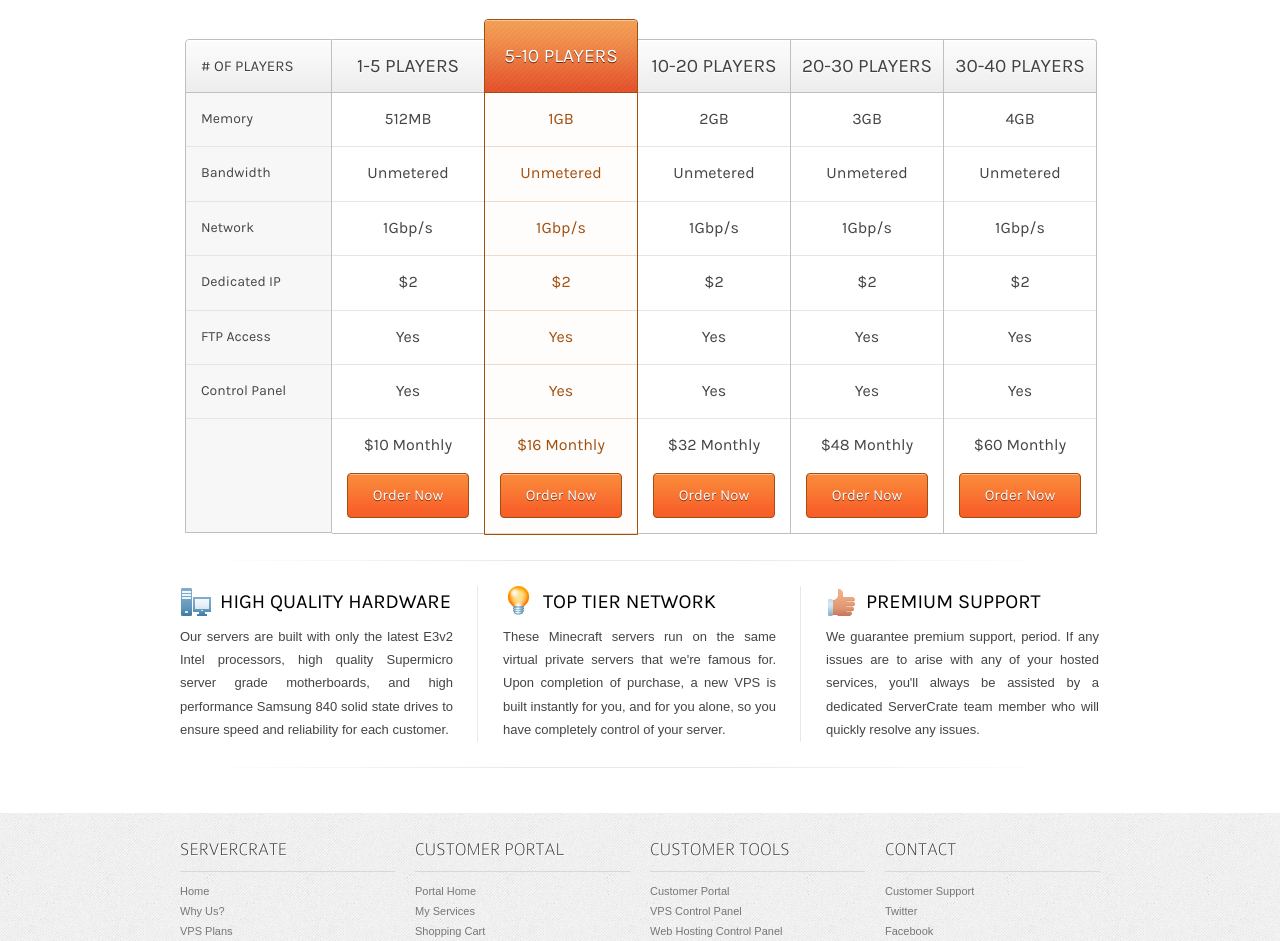
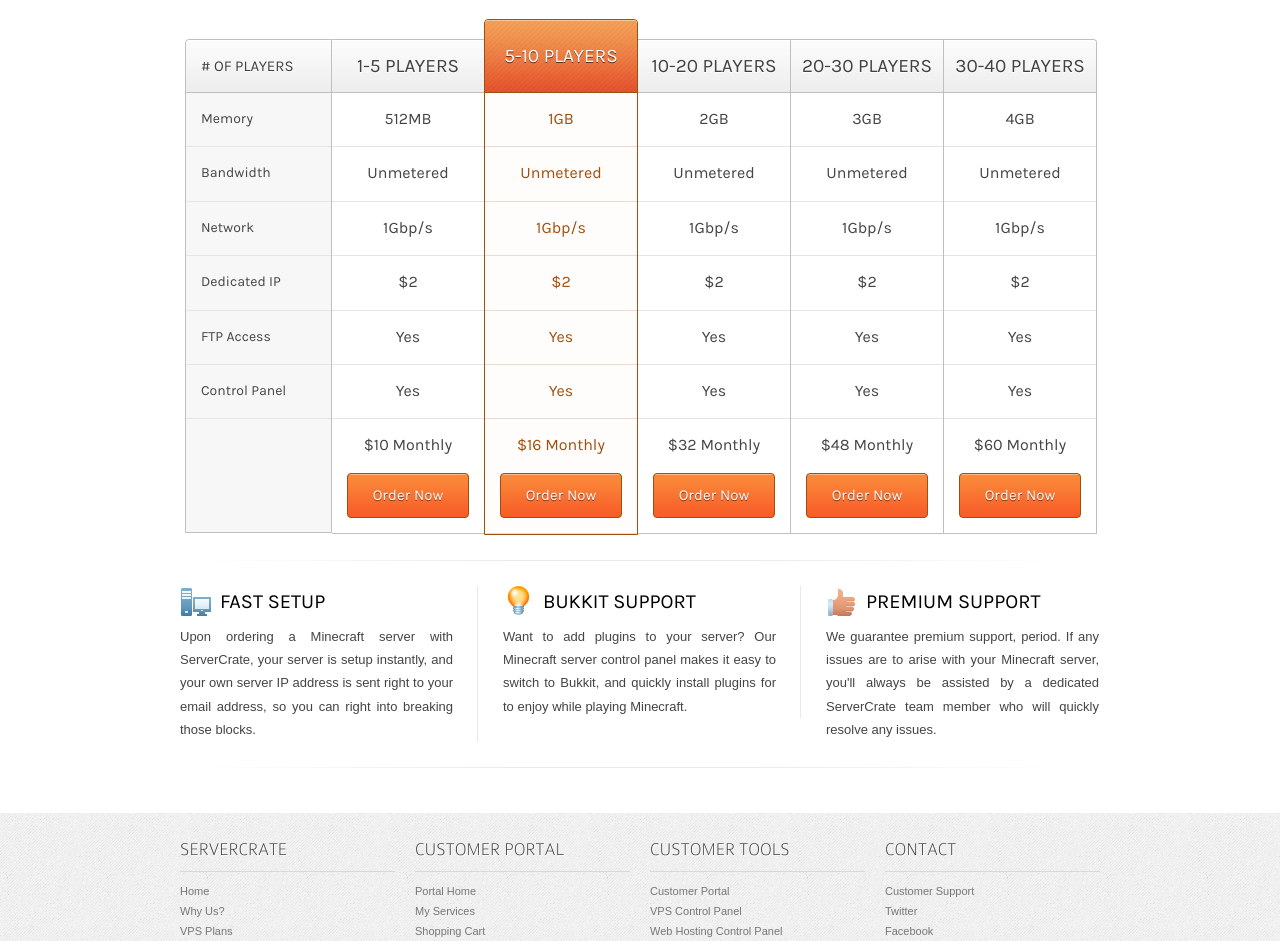
Before and after one commit to RobertClarke/ServerCrate, a PHP site: page /minecraft.php in a window 1280 px wide. Shown: the part 461-1402 px from the top of the page. Run offline with PHP 8.4, Linux system fonts and the light colour scheme; some libraries are stand-ins or nearby versions.

Commit message:
Update minecraft.php

```diff
--- a/minecraft.php
+++ b/minecraft.php
@@ -78,16 +78,16 @@
             </div><div class="clear"></div>
             <hr />
             <div class="one-third">
-                <h2 class="icon computer">High Quality Hardware</h2>
-                <p>Our servers are built with only the latest E3v2 Intel processors, high quality Supermicro server grade motherboards, and high performance Samsung 840 solid state drives to ensure speed and reliability for each customer.</p>
+                <h2 class="icon computer">Fast Setup</h2>
+                <p>Upon ordering a Minecraft server with ServerCrate, your server is setup instantly, and your own server IP address is sent right to your email address, so you can right into breaking those blocks.</p>
             </div>
             <div class="one-third">
-                <h2 class="icon lamp">Top Tier Network</h2>
-                <p>These Minecraft servers run on the same virtual private servers that we're famous for. Upon completion of purchase, a new VPS is built instantly for you, and for you alone, so you have completely control of your server.</p>
+                <h2 class="icon lamp">Bukkit Support</h2>
+                <p>Want to add plugins to your server? Our Minecraft server control panel makes it easy to switch to Bukkit, and quickly install plugins for to enjoy while playing Minecraft.</p>
             </div>
             <div class="one-third last">
                 <h2 class="icon thumbup">Premium Support</h2>
-                <p>We guarantee premium support, period. If any issues are to arise with any of your hosted services, you'll always be assisted by a dedicated ServerCrate team member who will quickly resolve any issues.</p>
+                <p>We guarantee premium support, period. If any issues are to arise with your Minecraft server, you'll always be assisted by a dedicated ServerCrate team member who will quickly resolve any issues.</p>
             </div>
             <div class="clear"></div>
             <hr/><div class="clear"></div>
```
